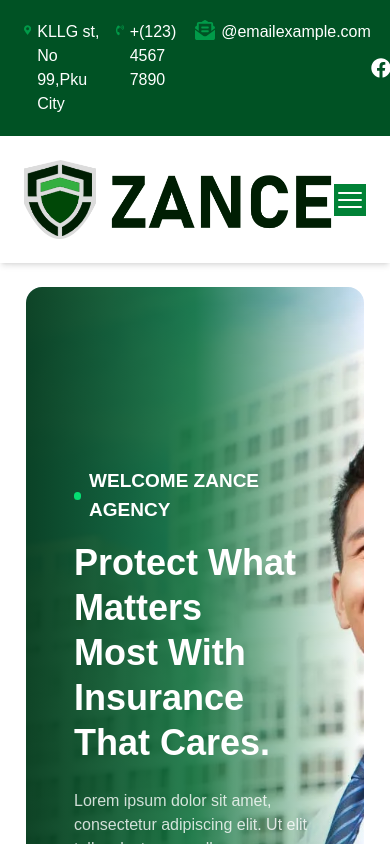
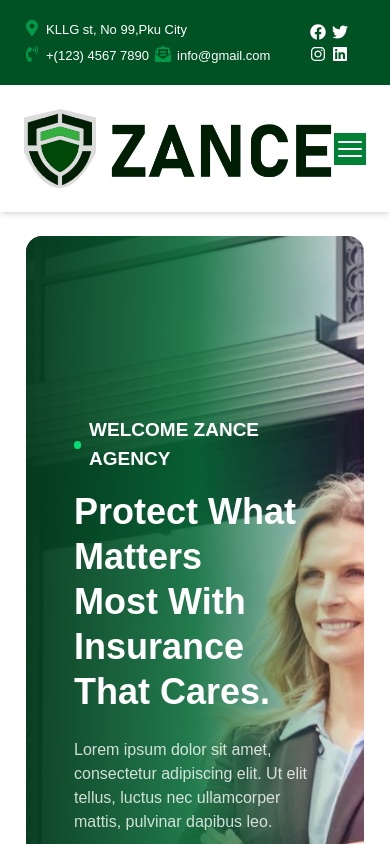
Before and after one commit to Naofel-Badsha/full-custom-nextjs-project, a Next.js app: page / in a window 390 px wide. Shown: the top 844 px of the page. Built offline with nearby package versions, Linux system fonts and the light colour scheme.

Commit message:
added top navbar responsive

```diff
--- a/src/app/shared/Navbar/TopNavbar.tsx
+++ b/src/app/shared/Navbar/TopNavbar.tsx
@@ -14,36 +14,36 @@ const TopNavbar = () => {
   return (
     <div className="bg-[#005224] ">
       <div className="flex items-center justify-between mx-auto max-w-7xl px-6 py-5 lg:px-8">
-        <div className="flex gap-4">
+        <div className="flex flex-wrap gap-1.5 lg:gap-4">
           {/*-------1-------*/}
-          <div className="flex gap-1.5 cursor-pointer group ">
-            <FaMapMarkerAlt className="text-xl text-[#019A49] group-hover:text-white" />
-            <p className="text-white group-hover:text-white">KLLG st, No 99,Pku City</p>
+          <div className="flex gap-1.5 cursor-pointer group">
+            <FaMapMarkerAlt className="text-[16px] lg:text-[20px] text-[#019A49] group-hover:text-white" />
+            <p className="text-white group-hover:text-white text-[13px] lg:text-[15px]">KLLG st, No 99,Pku City</p>
           </div>
           {/*-------1-------*/}
           <div className="flex gap-1.5 cursor-pointer group">
-            <FaPhoneVolume className="text-xl text-[#019A49] group-hover:text-white" />
-            <p className="text-white group-hover:text-white">+(123) 4567 7890</p>
+            <FaPhoneVolume className="text-[16px] lg:text-[20px] text-[#019A49] group-hover:text-white" />
+            <p className="text-white group-hover:text-white text-[13px] lg:text-[15px]">+(123) 4567 7890</p>
           </div>
           {/*-------1-------*/}
           <div className="flex gap-1.5 cursor-pointer group">
-            <FaEnvelopeOpenText className="text-xl text-[#019A49] group-hover:text-white" />
-            <p className="text-white group-hover:text-white">@emailexample.com</p>
+            <FaEnvelopeOpenText className="text-[16px] lg:text-[20px] text-[#019A49] group-hover:text-white" />
+            <p className="text-white group-hover:text-white text-[13px] lg:text-[15px]">info@gmail.com</p>
           </div>
         </div>
 
-        <div className="flex gap-4">
+        <div className="flex flex-wrap gap-1.5 lg:gap-4">
           <Link href="">
-            <FaFacebook className="text-xl text-white hover:rotate-360 duration-500" />
+            <FaFacebook className="text-[16px] lg:text-[20px] text-white hover:rotate-360 duration-500" />
           </Link>
           <Link href="">
-            <FaTwitter className="text-xl text-white hover:rotate-360 duration-500" />
+            <FaTwitter className="text-[16px] lg:text-[20px] text-white hover:rotate-360 duration-500" />
           </Link>
           <Link href="">
-            <FaInstagram className="text-xl text-white hover:rotate-360 duration-500" />
+            <FaInstagram className="text-[16px] lg:text-[20px] text-white hover:rotate-360 duration-500" />
           </Link>
           <Link href="">
-            <FaLinkedin className="text-xl text-white hover:rotate-360 duration-500" />
+            <FaLinkedin className="text-[16px] lg:text-[20px] text-white hover:rotate-360 duration-500" />
           </Link>
         </div>
       </div>
```
